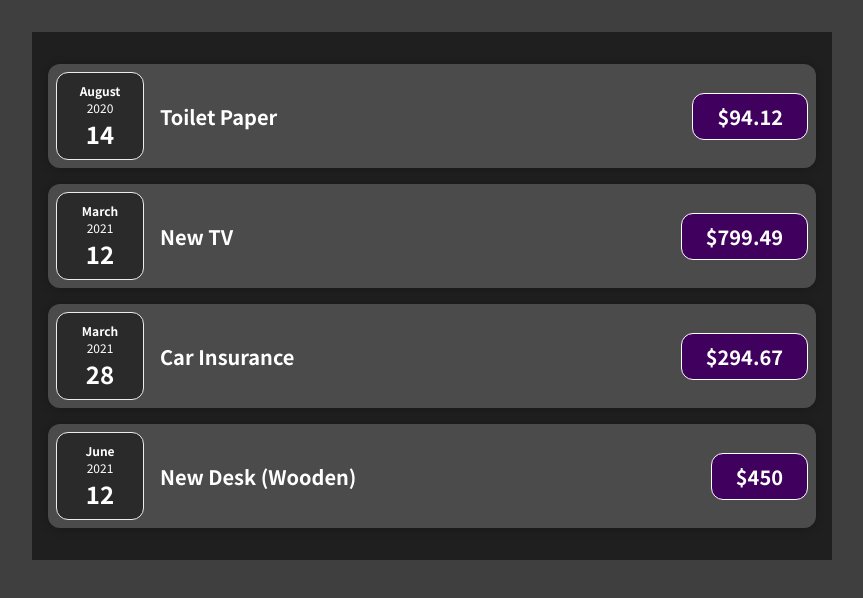
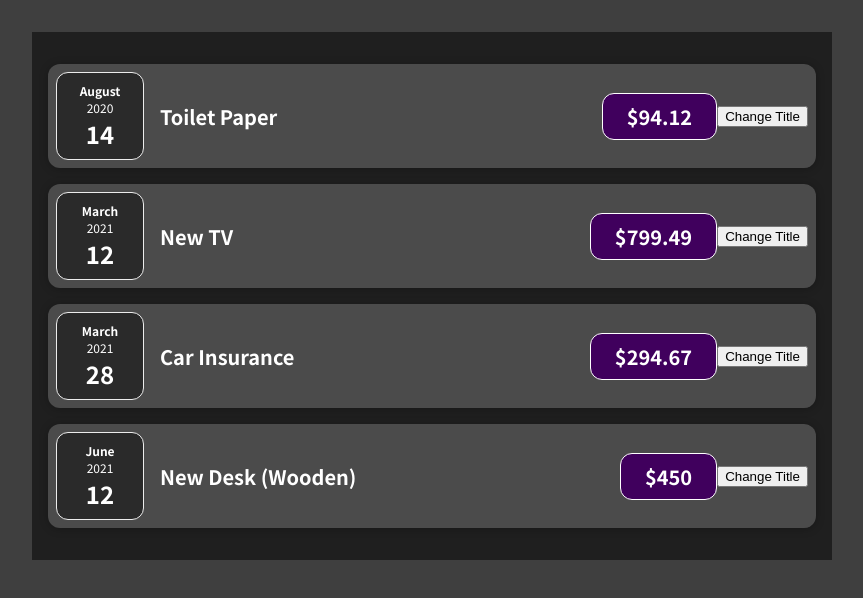
Before and after one commit to liviu-o/react-course, a React (Create React App) app: page / in a window 1280 px wide. Shown: the top 598 px of the page, without its empty margins (208-1071 px from the left). Built offline with nearby package versions, Linux system fonts and the light colour scheme.

Commit message:
Add component folders and useState

```diff
--- a/src/App.js
+++ b/src/App.js
@@ -1,5 +1,4 @@
-import ExpenseItem from './components/ExpenseItem';
-import Expenses from './components/Expenses';
+import Expenses from './components/Expenses/Expenses';
 
 function App() {
 
--- a/src/components/ExpenseItem.js
+++ b/src/components/Expenses/ExpenseItem.js
@@ -1,16 +1,24 @@
+import { useState } from 'react';
 import ExpenseDate from './ExpenseDate';
-import Card from './Card';
+import Card from '../UI/Card';
 import './ExpenseItem.css';
 
 function ExpenseItem(props) {
+    const [title, setTitle] = useState(props.title);
+
+    const handleClick = () => {
+        setTitle('Updated');
+        console.log(title);
+    }
 
     return (
         <Card className='expense-item'>
            <ExpenseDate date={props.date} />
             <div className='expense-item__description'>
-                <h2>{props.title}</h2>
+                <h2>{title}</h2>
                 <div className='expense-item__price'>${props.amount}</div>
             </div>
+            <button onClick={handleClick}>Change Title</button>
         </Card>
     )
 }
--- a/src/components/Card.js
+++ b/src/components/UI/Card.js
@@ -1,4 +1,4 @@
-import './Card.css';
+import '../UI/Card.css';
 
 function Card(props) {
     const classes = 'card ' + props.className;
```
Also changed, not shown: src/components/Expenses/ExpenseDate.css (renamed from src/components/ExpenseDate.css), src/components/Expenses/ExpenseDate.js (renamed from src/components/ExpenseDate.js), src/components/Expenses/ExpenseItem.css (renamed from src/components/ExpenseItem.css), src/components/Expenses/Expenses.css (renamed from src/components/Expenses.css), src/components/Expenses/Expenses.js (renamed from src/components/Expenses.js), src/components/UI/Card.css (renamed from src/components/Card.css).
